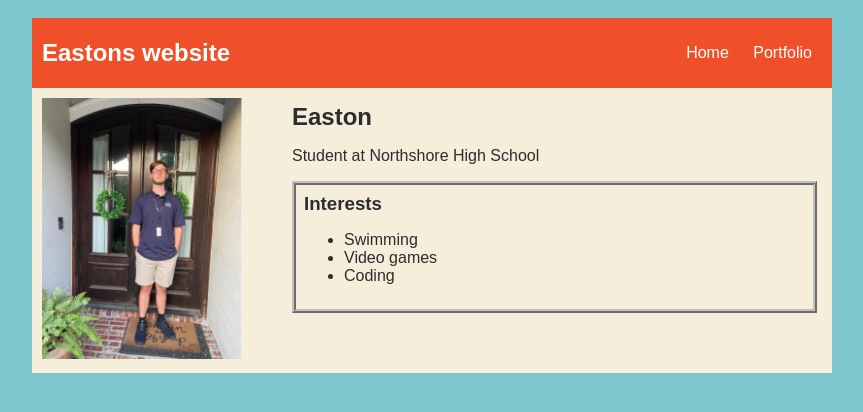
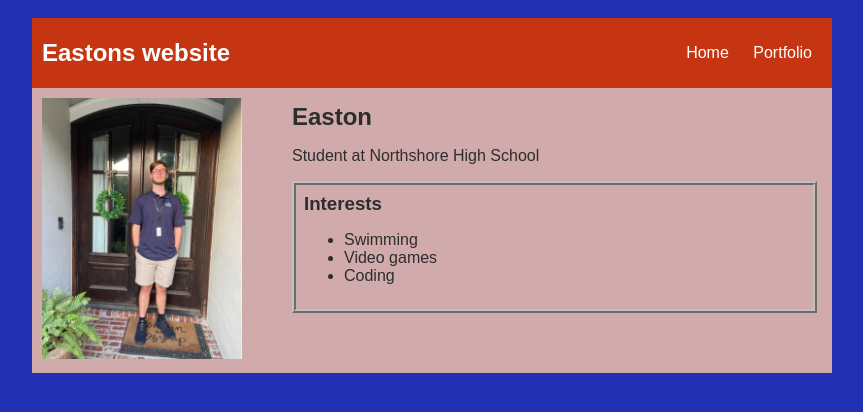
Before and after one commit to EastonWood7/EastonWood7.github.io, a plain HTML site: page index.html in a window 1280 px wide. Shown: the whole page, without its empty margins (208-1071 px from the left). Drawn offline with Linux system fonts and the light colour scheme.

Commit message:
changed colors

```diff
--- a/style.css
+++ b/style.css
@@ -1,5 +1,5 @@
 body {
-    background: rgb(125, 198, 205);
+    background: rgb(34, 49, 180);
     color: rgb(45, 45, 45);
     padding: 10px;
     font-family: arial;
@@ -11,7 +11,7 @@ body {
 
 /* navigation menu */
 nav {
-    background: rgb(239, 80, 41);
+    background: rgb(197, 53, 18);
    margin: 0 auto;
     display: flex;
     padding: 10px;
@@ -37,7 +37,7 @@ a {
 
 /* main container area beneath menu */
 main {
-    background: rgb(245, 238, 219);
+    background: rgb(209, 171, 171);
     display: flex;
 }
 .sidebar {
```
